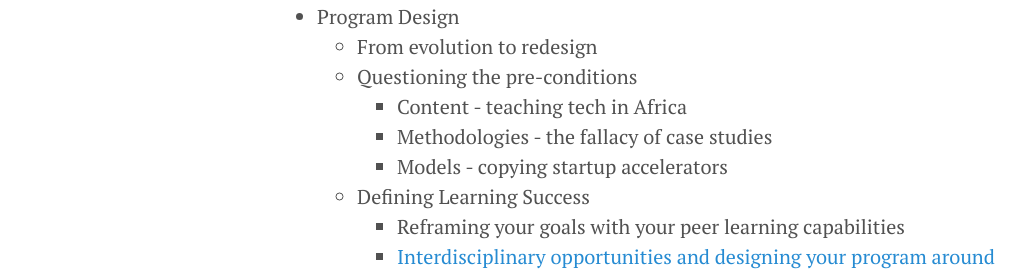
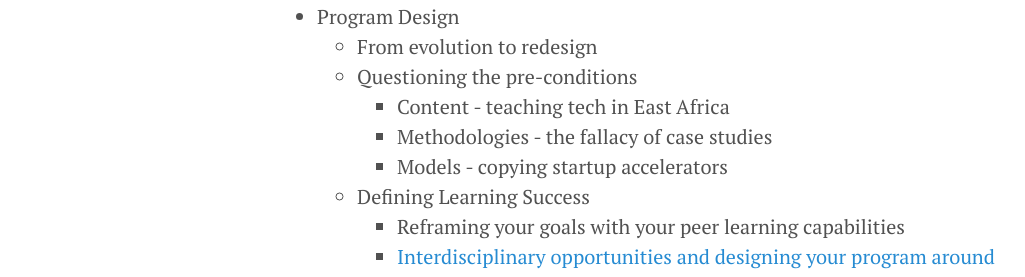
Before and after one commit to sourceinstitute/peerlearningguide, a Jekyll site: the page built from index.html, in a window 1280 px wide and 900 px high, scrolled down 2838 px. Shown: the part 167-444 px from the top of the window, without its empty margins (3-1028 px from the left). Built offline with Jekyll 4.4.1, drawn with Linux system fonts in a browser that asks for light colours; nearby versions of some CDN libraries; the list of posts is cut into pages by our own code; comment, search, counter and statistics services are not loaded; a style sheet for code colours, icons or effects is not loaded.

Commit message:
africa is not a country

```diff
--- a/_includes/index.md
+++ b/_includes/index.md
@@ -94,7 +94,7 @@ Your time is priceless - the guide will help make it count.
 * Program Design
   * From evolution to redesign
   * Questioning the pre-conditions
-  	* Content - teaching tech in Africa
+  	* Content - teaching tech in East Africa
 	* Methodologies - the fallacy of case studies
 	* Models - copying startup accelerators
   * Defining Learning Success
```
